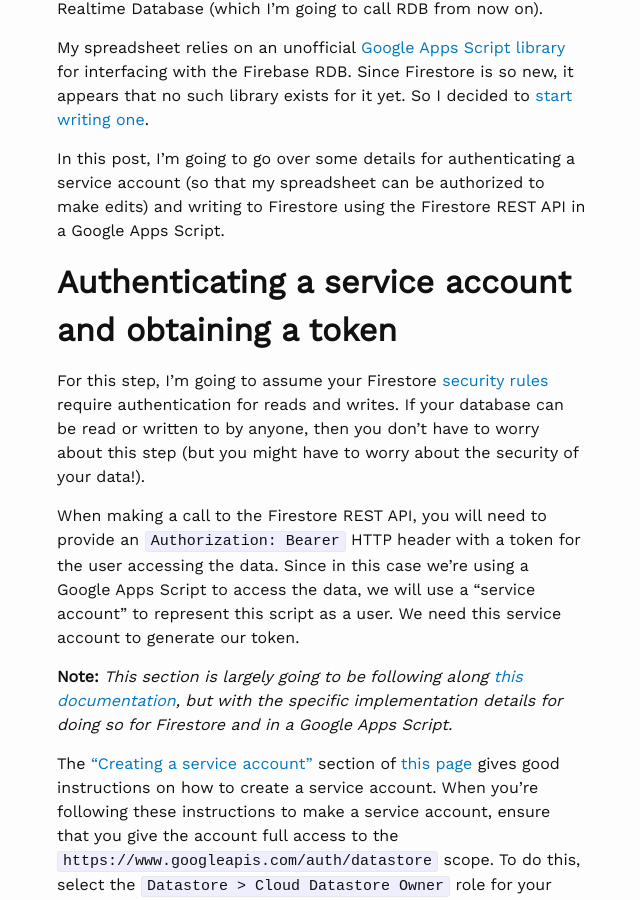
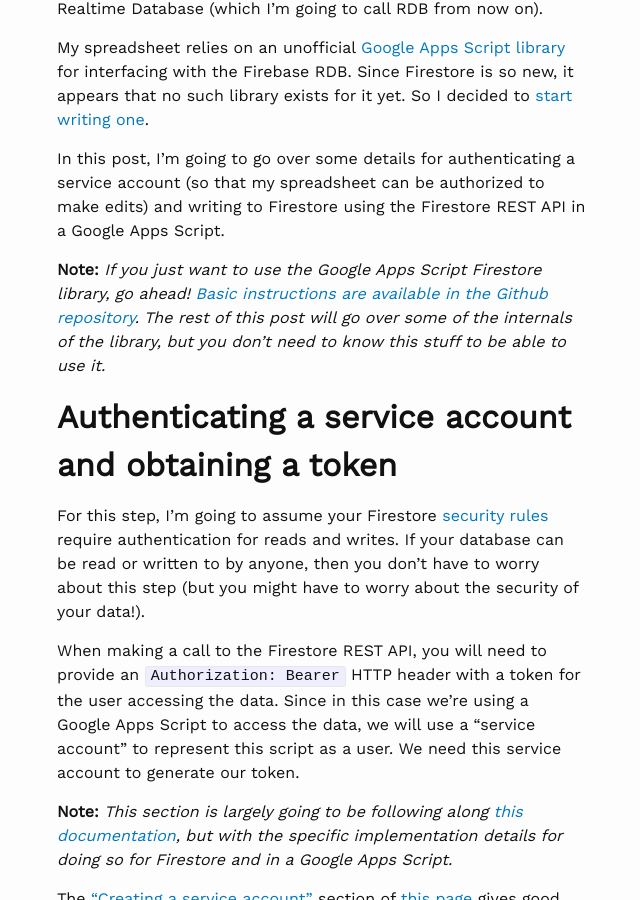
Before and after one commit to grahamearley/blog, a Jekyll site: the page built from _posts/2017-10-17-firestore-in-google-apps-script.md, in a window 1280 px wide and 900 px high, scrolled down 586 px. Shown: the whole window, without its empty margins (308-948 px from the left). Built offline with Jekyll 4.4.1, drawn with Linux system fonts in a browser that asks for light colours.

Commit message:
Say library is usable without reading this article

```diff
--- a/_posts/2017-10-17-firestore-in-google-apps-script.md
+++ b/_posts/2017-10-17-firestore-in-google-apps-script.md
@@ -13,6 +13,8 @@
 In this post, I'm going to go over some details for authenticating a service account (so that my spreadsheet can be authorized to make edits) and writing to Firestore using the Firestore REST API in a Google Apps Script.
 
 <!--more-->
+
+**Note:** _If you just want to use the Google Apps Script Firestore library, go ahead! [Basic instructions are available in the Github repository](https://github.com/grahamearley/FirestoreGoogleAppsScript). The rest of this post will go over some of the internals of the library, but you don't need to know this stuff to be able to use it._
 
 ## Authenticating a service account and obtaining a token
 For this step, I'm going to assume your Firestore [security rules](https://firebase.google.com/docs/firestore/security/get-started) require authentication for reads and writes. If your database can be read or written to by anyone, then you don't have to worry about this step (but you might have to worry about the security of your data!).
```
